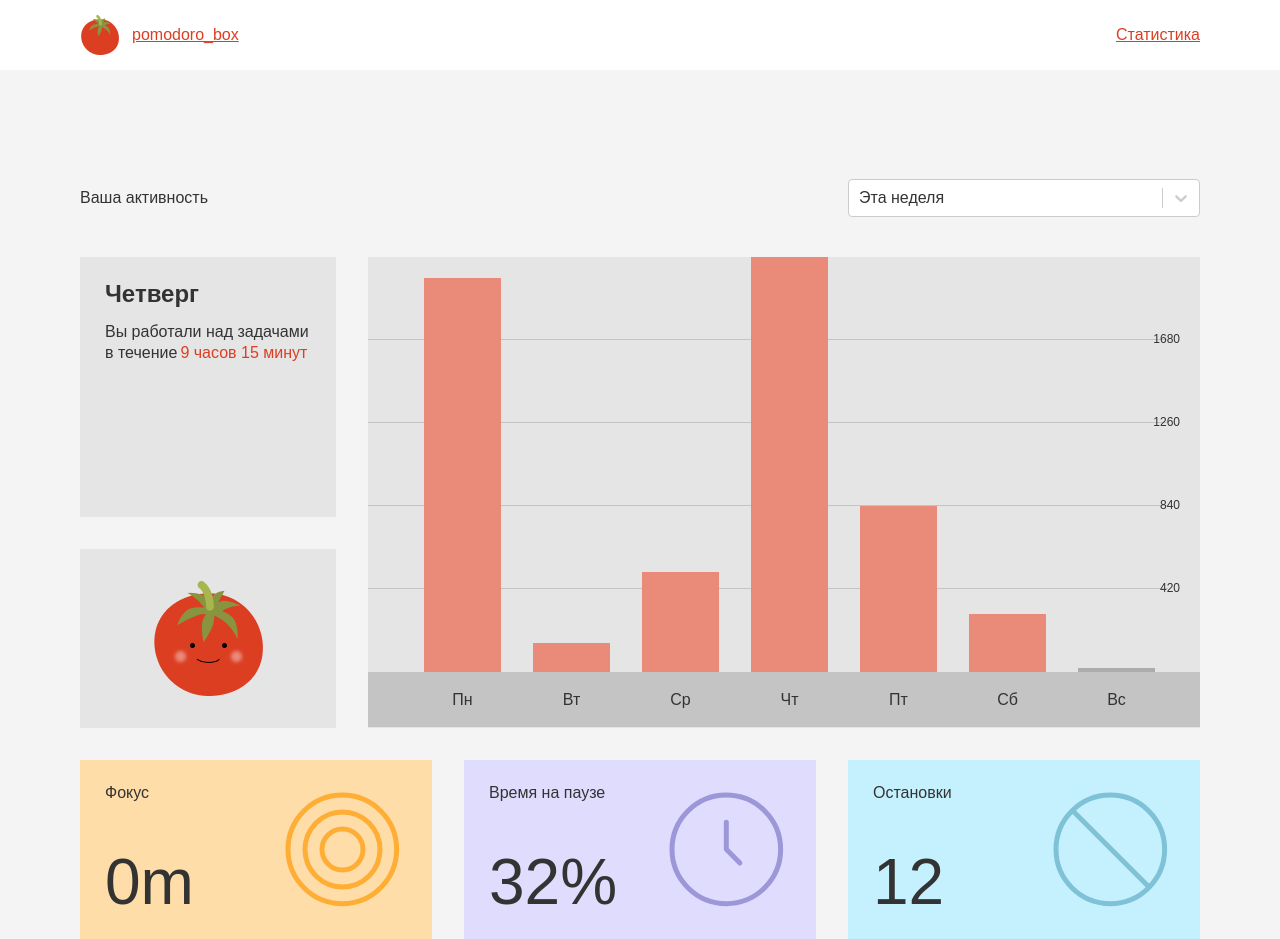
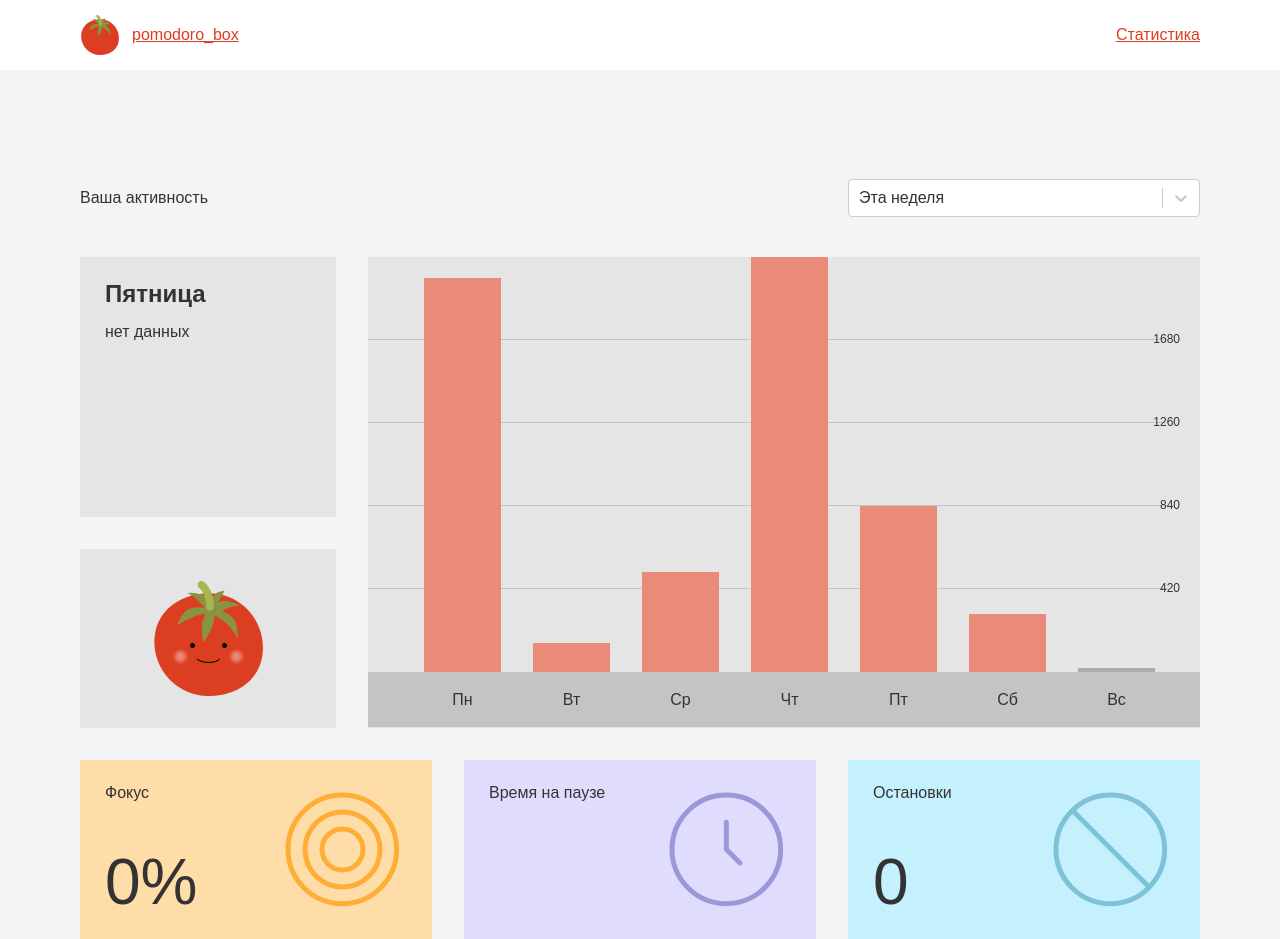
Before and after one commit to Shafeevms/react-pomodoro-tracker, a React (Create React App) app: page /statistics in a window 1280 px wide. Built offline with nearby package versions, Linux system fonts and the light colour scheme; a web font is replaced by a local one.

Commit message:
DayData SpentTomatoes StatDetais are done

```diff
--- a/src/Components/DayData/index.tsx
+++ b/src/Components/DayData/index.tsx
@@ -1,24 +1,32 @@
 import clsx from 'clsx';
 
 import styles from './index.module.scss';
+import dayjs from 'dayjs';
+import { showParsedDuration } from '../../helpers/data.helper';
+import { useAppSelector } from '../../store/hooks';
+import { selectStatistics } from '../../pages/Statistics/statisticsSlice';
+
 
 interface IDayData {
   className?: string,
 }
 
+const capitalisedWord = (word: string): string => word.charAt(0).toUpperCase() + word.slice(1);
 
-// показывает общее время потрачнное на выполнение задач за день
-// переводить секудны в минуты-часы
 const DayData = ({ className }: IDayData) => {
-  const currentDay = 'Четверг';
-  const spentTime = '9 часов 15 минут';
+
+  const statistics = useAppSelector(selectStatistics);
+  const currentDay = capitalisedWord(dayjs().format('dddd'));
 
   return (
     <div className={clsx(styles.dayData, className)}>
       <h2 className={styles.dayData__currentDay}>{currentDay}</h2>
-      <p className={styles.dayData__text}>Вы работали над задачами в течение
-        <span className={styles.dayData__spentTime}>{spentTime}</span>
-      </p>
+      {statistics?.workTime
+        ? <p className={styles.dayData__text}>Вы работали над задачами в течение
+          <span className={styles.dayData__spentTime}>{showParsedDuration(statistics?.workTime)}</span>
+        </p>
+        : <p className={styles.dayData__text}>нет данных</p>
+      }
     </div>
   );
 };
--- a/src/Components/SpentTomatoes/index.tsx
+++ b/src/Components/SpentTomatoes/index.tsx
@@ -3,24 +3,31 @@ import tomatoWithData from './tomato_with_data.png';
 import tomatoWithoutData from './tomato_no_data.png';
 
 import styles from './index.module.scss';
+import { useAppSelector } from '../../store/hooks';
+import { selectStatistics } from '../../pages/Statistics/statisticsSlice';
+import { declOfNum } from '../../helpers/data.helper';
+
 
 interface ISpentTomatoes {
   className?: string;
 }
 
+const TOMATOES = ['помидор', 'помидора', 'помидоров'];
+
 const SpentTomatoes = ({ className }: ISpentTomatoes) => {
-  const data = 0;
+  const { tomatoes } = useAppSelector(selectStatistics);
+
   return (
     <div className={clsx(styles.mat, className)}>
       {
-        data ?
+        tomatoes ?
           <div className={styles.mat__wrapWithData}>
             <div className={styles.mat__tomatoWrapper}>
               <img className={styles.mat__withData} alt="tomato" src={tomatoWithData}/>
-              <span className={styles.mat__number}>{2}</span>
+              <span className={styles.mat__number}>{tomatoes}</span>
             </div>
             <footer className={styles.mat__footer}>
-              2 помидора
+              { `${tomatoes} ${declOfNum(tomatoes, TOMATOES)}` }
             </footer>
           </div>
           : <div className={styles.mat__wrapWithoutData}>
--- a/src/Components/StatDetails/index.tsx
+++ b/src/Components/StatDetails/index.tsx
@@ -9,14 +9,14 @@ import styles from './index.module.scss';
 
 
 interface IStatDetails {
-  badge: 'stop' | 'pause' | 'focus',
-  data: string,
+  badge: 'stop' | 'pause' | 'focus' | 'stopDefault' | 'pauseDefault' | 'focusDefault',
+  data: string | number,
   className?: string,
 }
 
 interface ISVGComponent {
   SVGComponent: React.ComponentType<any>;
-  grid: string;
+  gridArea: string;
   title: string;
   color: 'beige' | 'violet' | 'blue' | 'default',
   stroke: string,
@@ -28,47 +28,66 @@ const componentSVG = (badge: IStatDetails['badge']): ISVGComponent => {
     case 'focus':
       return {
         SVGComponent: ringSVG,
-        grid: badge,
+        gridArea: badge,
         title: 'Фокус',
         color: 'beige',
         stroke: '#FFAE35',
       };
+    case 'focusDefault':
+      return {
+        SVGComponent: ringSVG,
+        gridArea: badge,
+        title: 'Фокус',
+        color: 'default',
+        stroke: '#C4C4C4',
+      };
     case 'pause':
       return {
         SVGComponent: clockSVG,
-        grid: badge,
+        gridArea: badge,
         title: 'Время на паузе',
         color: 'violet',
         stroke: '#9C97D7',
       };
-    default:
+    case 'pauseDefault':
+      return {
+        SVGComponent: clockSVG,
+        gridArea: badge,
+        title: 'Время на паузе',
+        color: 'default',
+        stroke: '#C4C4C4',
+      };
+    case 'stop':
       return {
         SVGComponent: stopSVG,
-        grid: badge,
+        gridArea: badge,
         title: 'Остановки',
         color: 'blue',
         stroke: '#7FC2D7',
       };
+    default: // stopDefault
+      return {
+        SVGComponent: stopSVG,
+        gridArea: badge,
+        title: 'Остановки',
+        color: 'default',
+        stroke: '#C4C4C4',
+      };
   }
 };
-
-// числитель 25 минут знаменатель дополнительные минуты и паузы и сброс времени
-// похоже что это время от старта задачи до окончания последнего помидора
-
-// остановки это количество пауз и остановок
 
 const StatDetails = ({ data, badge, className }: IStatDetails) => {
 
   const {
     SVGComponent,
-    grid,
+    gridArea,
     title,
     color,
     stroke
   } = componentSVG(badge);
 
   return (
-    <div className={clsx(styles.mat, styles[grid], styles[color], className)}>
+    <div className={clsx(styles.mat, styles[gridArea], styles[color], className)}>
       <div className={styles.mat__wrapper}>
         <h2>{title}</h2>
         <p className={styles.mat__data}>{data}</p>
--- /dev/null
+++ b/src/helpers/data.helper.ts
@@ -0,0 +1,38 @@
+import dayjs from 'dayjs';
+import duration from 'dayjs/plugin/duration';
+import relativeTime from 'dayjs/plugin/relativeTime';
+
+
+dayjs.extend(duration);
+dayjs.extend(relativeTime);
+
+
+const HOURS = ['час', 'часа', 'часов'];
+const MINUTES = ['минута', 'минуты', 'минут'];
+const SECONDS = ['секунда', 'секунды', 'секунд'];
+
+export const declOfNum = (number: number, words: string[]): string => {
+  return words[(number % 100 > 4 && number % 100 < 20)
+    ? 2
+    : [2, 0, 1, 1, 1, 2][(number % 10 < 5)
+      ? Math.abs(number) % 10
+      : 5]];
+};
+
+export const showParsedDuration = (seconds: number, isNamingShort?: boolean): string => {
+  const durationObject = dayjs.duration(seconds, 'seconds').format('H-m-s');
+  return durationObject
+    .split('-')
+    .map((num, index) => {
+      if (index === 0 && num !== '0') {
+        return `${num}${isNamingShort ? 'ч' : ' ' + declOfNum(+num, HOURS)}`;
+      }
+      if (index === 1 && num !== '0') {
+        return `${num}${isNamingShort ? 'м' : ' ' + declOfNum(+num, MINUTES)}`;
+      }
+      if (index === 2 && num !== '0') {
+        return `${num}${isNamingShort ? 'с' : ' ' + declOfNum(+num, SECONDS)}`;
+      }
+    })
+    .join(' ');
+};
--- a/src/index.tsx
+++ b/src/index.tsx
@@ -5,15 +5,15 @@ import { Provider } from 'react-redux';
 import { persistor, store } from './store/store';
 import App from './App';
 
-// import dayjs from 'dayjs';
-// import 'dayjs/locale/ru';
+import dayjs from 'dayjs';
+import 'dayjs/locale/ru';
 
-import './reset.css';
+import './reset.css'
 import 'normalize.css';
 import './index.scss';
 import { PersistGate } from 'redux-persist/integration/react';
 
-// dayjs.locale('ru');
+dayjs.locale('ru');
 
 const container = document.getElementById('root')!;
 const root = createRoot(container);
--- a/src/pages/Statistics/index.tsx
+++ b/src/pages/Statistics/index.tsx
@@ -4,18 +4,35 @@ import SpentTomatoes from '../../Components/SpentTomatoes';
 import StatDetails from '../../Components/StatDetails';
 import Histogram from '../../Components/Histogram';
 
+import dayjs from 'dayjs';
+
 import styles from './index.module.scss';
+import { useAppSelector } from '../../store/hooks';
+import { selectStatistics } from './statisticsSlice';
+import { showParsedDuration } from '../../helpers/data.helper';
+
+
+export const TODAY = dayjs().format('YYYY-MM-DD');
 
 const Statistics = () => {
+  const { workTime, timeOnPause, stops } = useAppSelector(selectStatistics);
+
+  const totalTimeSpent = workTime + timeOnPause;
+  const focus = workTime ? Math.round((workTime / totalTimeSpent) * 100) : 0;
+
   return (
     <div className={styles.grid}>
       <h2 className={styles.grid__title}>Ваша активность</h2>
       <Select className={styles.grid__weeks}/>
       <DayData className={styles.grid__dayData}/>
       <SpentTomatoes className={styles.grid__tomatoes}/>
-      <StatDetails className={styles.grid__focus} badge={'focus'} data='0m' />
-      <StatDetails className={styles.grid__pause} badge={'pause'} data='32%' />
-      <StatDetails className={styles.grid__stop} badge={'stop'} data='12' />
+      <StatDetails className={styles.grid__focus} badge={'focus'} data={`${focus}%`}/>
+      <StatDetails
+        className={styles.grid__pause}
+        badge={'pause'}
+        data={`${showParsedDuration(timeOnPause, true)}`}
+      />
+      <StatDetails className={styles.grid__stop} badge={'stop'} data={stops}/>
       <Histogram className={styles.grid__bars}/>
     </div>
   );
--- a/src/pages/Statistics/statisticsSlice.ts
+++ b/src/pages/Statistics/statisticsSlice.ts
@@ -1,5 +1,8 @@
-import { createSlice, PayloadAction } from '@reduxjs/toolkit';
+import { createSlice } from '@reduxjs/toolkit';
 import dayjs from 'dayjs';
+import { RootState } from '../../store/store';
+import { TODAY } from './index';
+
 
 export interface IStatisticsSlice {
   stops: number,
@@ -8,7 +11,7 @@ export interface IStatisticsSlice {
   tomatoes: number,
 }
 
-const TODAY = dayjs().format('YYYY-MM-DD');
+// const TODAY = dayjs().format('YYYY-MM-DD');
 
 export const initialState: Record<string, IStatisticsSlice> = {
   [TODAY]: {
@@ -17,7 +20,7 @@ export const initialState: Record<string, IStatisticsSlice> = {
     workTime: 0,
     tomatoes: 0,
   }
-}
+};
 
 export const statisticsSlice = createSlice({
   name: 'statistics',
@@ -40,7 +43,7 @@ export const statisticsSlice = createSlice({
     builder
       .addCase('timerCount/plusMin', (state) => {
         state[TODAY].timeOnPause += 10; // TODO заменить на 60
-      })
+      });
   }
 });
 
@@ -51,4 +54,6 @@ export const {
   plusTotalTomato,
 } = statisticsSlice.actions;
 
+export const selectStatistics = (state: RootState) => state.statistics[TODAY];
+
 export default statisticsSlice.reducer;
```
Also changed, not shown: FAQ.txt.
